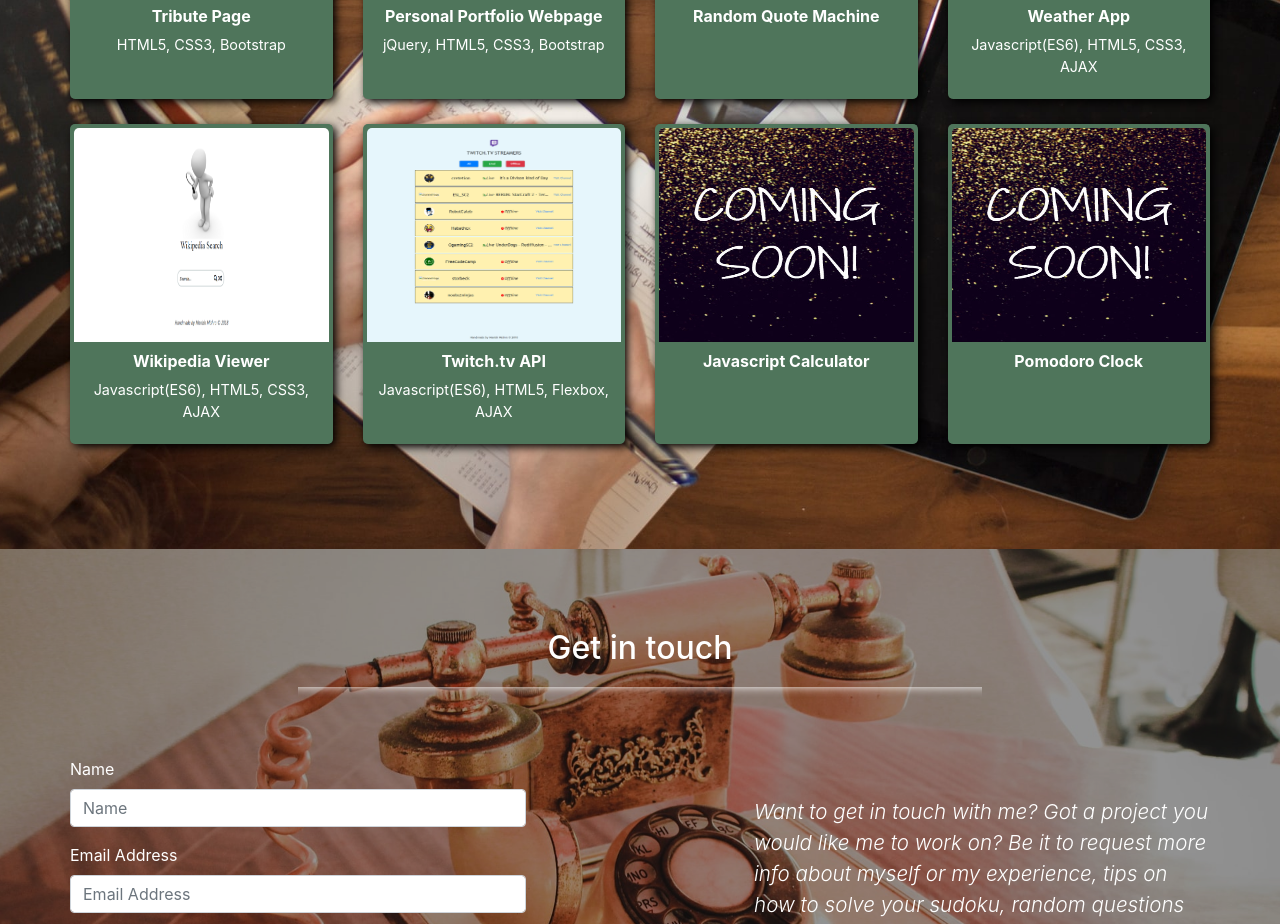
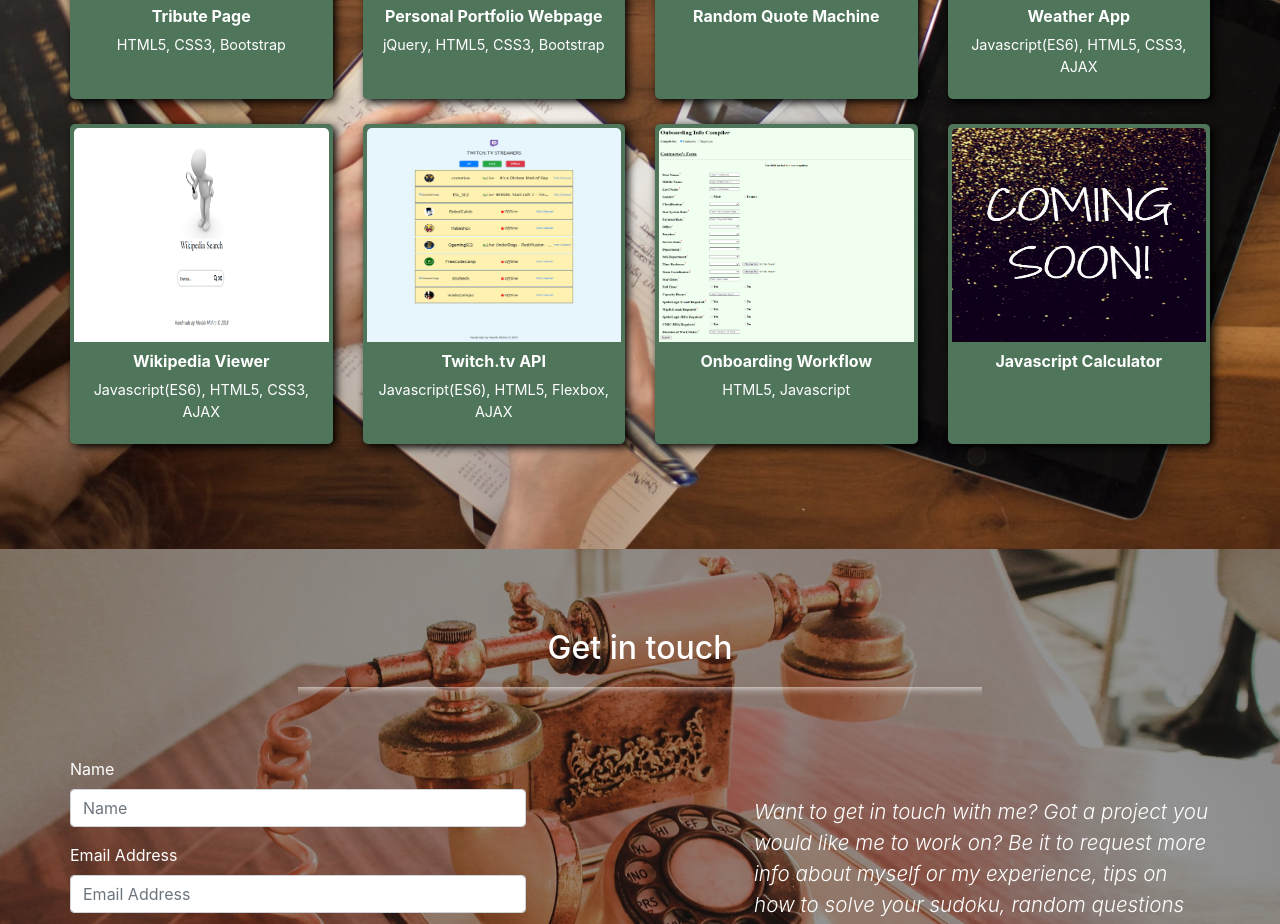
Before and after one commit to manish662384/Personal-Portfolio-Webpage, a plain HTML site: page index.html in a window 1280 px wide. Shown: the part 1202-2126 px from the top of the page. Drawn offline with nearby package versions, Linux system fonts and the light colour scheme; a web font is replaced by a local one.

Commit message:
added internship project Onboarding-Workflow

```diff
--- a/index.html
+++ b/index.html
@@ -149,6 +149,19 @@
 			  	</div>
 			</div>
 			<div class="col-lg-3 col-md-4 col-sm-6 col-12">
+				<div class="imagebox">
+			  		<a href="https://codepen.io/darthvadercodes/pen/BajyomB" target="_blank">
+			  		<div class="image-container-imagebox"><img class="image" src="images\onboarding-workflow-screenshot.png" alt="Coming Soon screenshot"></div>
+			  		<figcaption class="figure-caption text-center">
+			  		<span>
+			  		<h6><b>Onboarding Workflow</b></h6>
+			  		<p>HTML5, Javascript</p>
+			  		</span>
+			  		</figcaption>
+			  		</a>
+			  	</div>
+			</div>
+			<div class="col-lg-3 col-md-4 col-sm-6 col-12">
 			  	<div class="imagebox">
 			  		<a href="#" class="click-returnFalse">
 			  		<div class="image-container-imagebox"><img class="image" src="images\coming-soon.jpg" alt="Coming Soon screenshot"></div>
@@ -161,7 +174,7 @@
 			  		</a>
 			  	</div>
 			</div>
-			<div class="col-lg-3 col-md-4 col-sm-6 col-12">
+			<!-- <div class="col-lg-3 col-md-4 col-sm-6 col-12">
 				<div class="imagebox">
 			  		<a href="#" class="click-returnFalse">
 			  		<div class="image-container-imagebox"><img class="image" src="images\coming-soon.jpg" alt="Coming Soon screenshot"></div>
@@ -173,7 +186,7 @@
 			  		</figcaption>
 			  		</a>
 			  	</div>
-			</div>
+			</div> -->
 		</div>
 	</div>
 </div>
```
Also changed, not shown: images/onboarding-workflow-screenshot.png (added).
